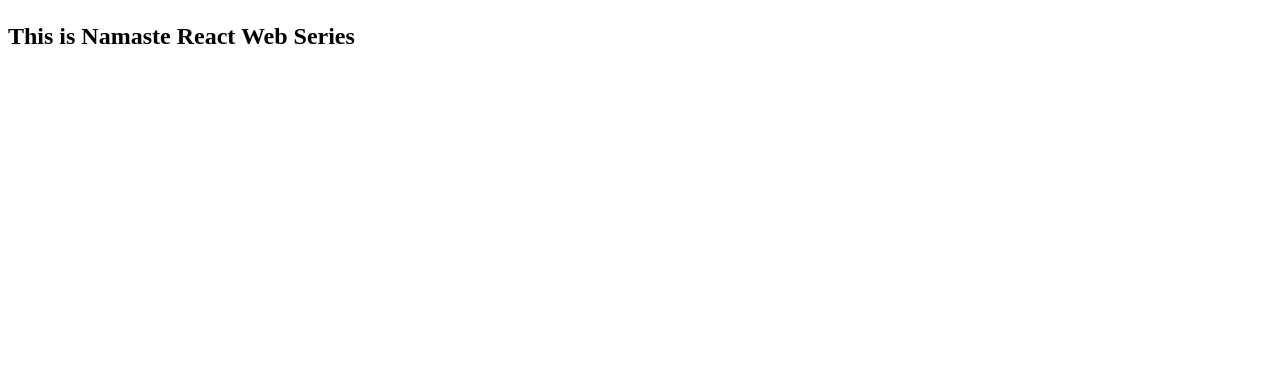
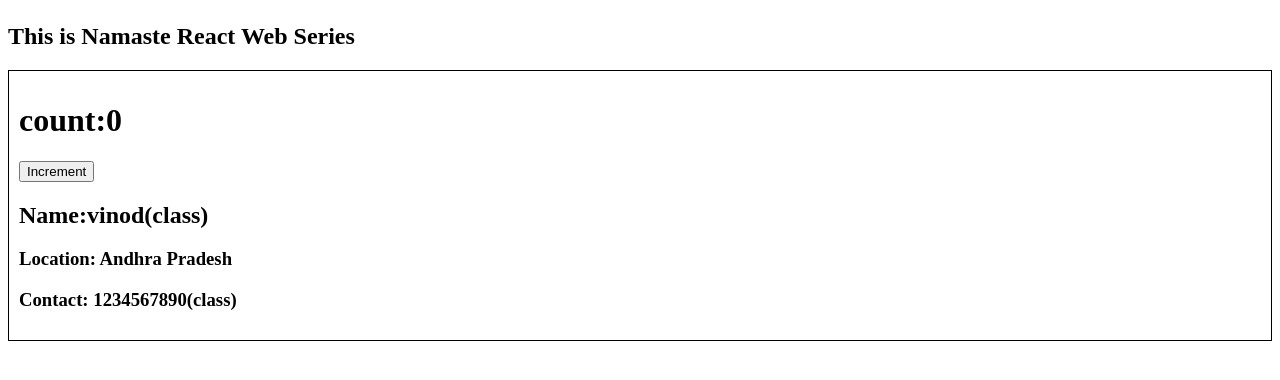
Before and after one commit to VinodNare45/namaste-react, a React (Vite) app: page /about in a window 1280 px wide. Shown: the part 164-544 px from the top of the page. Built offline with nearby package versions, Linux system fonts and the light colour scheme.

Commit message:
episode-9 first part

```diff
--- a/index.css
+++ b/index.css
@@ -80,3 +80,8 @@
     display:flex;
     padding: 5px;
 }
+
+.user-details{
+    border: 1px solid black;
+    padding:10px;
+}
--- a/src/components/About.js
+++ b/src/components/About.js
@@ -1,8 +1,15 @@
+import User from "./User";
+import UserClass from "./UserClass";
+
+
 const About = ()=>{
     return (
         <div>
             <h1>About Us</h1>
             <h2>This is Namaste React Web Series</h2>
+            {/* <User name= {"vinod(function)"} location = {"Andhra Pradesh(function)"} /> */}
+            <UserClass name= {"vinod(class)"} location = {"Andhra Pradesh"} />
+
         </div>
     )
 }
--- a/src/components/Body.js
+++ b/src/components/Body.js
@@ -2,11 +2,14 @@
 import { useEffect, useState } from "react";
 import Shimmer from "./Shimmer";
 import { Link } from "react-router-dom";
+import useOnlineStatus from "../utils/useOnlineStatus";
 
 const Body = () => {
   const [listOfRestaurants, setListOfRestaurants] = useState([]);
   const [filteredRestaurants, setFilteredRestaurants] = useState([]);
   const [searchInput, setSearchInput] = useState("");
+
+
 
   useEffect(() => {
     fetchData();
@@ -25,6 +28,10 @@
       json?.data?.cards[1]?.card?.card?.gridElements?.infoWithStyle?.restaurants
     );
   };
+
+  const onlineStatus = useOnlineStatus();
+
+  if(onlineStatus === false) return (<h1>Looks like you are offline!! Please check your network connection!</h1>);
 
   return listOfRestaurants.length === 0 ? (
     <Shimmer />
--- a/src/components/RestaurantMenu.js
+++ b/src/components/RestaurantMenu.js
@@ -1,25 +1,15 @@
-import { useEffect,useState } from "react";
+
 import Shimmer from "./Shimmer";
 import { useParams } from "react-router-dom";
 import { Menu_LINK } from "../utils/constants";
+import useRestaurantMenu from "../utils/useRestaurantMenu";
 
 const RestaurantMenu = () =>{
 
-    const [resItems, setResItems] = useState(null);
 
     const {resId} = useParams();
 
-    useEffect(()=>{
-        fetchMenu();
-    },[])
-
-    const fetchMenu = async ()=>{
-        const data = await fetch(Menu_LINK + resId);
-
-        const json = await data.json();
-        console.log(json);
-        setResItems(json.data);
-    }
+    const resItems = useRestaurantMenu(resId);
 
     if(resItems === null) return <Shimmer />
 
--- /dev/null
+++ b/src/components/User.js
@@ -0,0 +1,18 @@
+import { useState } from "react";
+
+const User = ({name,location}) =>{
+
+    const [count,setCount] = useState(1);
+    const [count2,setCount2] = useState(2);
+    return (
+        <div className="user-details">
+            <h1>count:{count}</h1>
+            <h1>count2:{count2}</h1>
+            <h2>Name:{name}</h2>
+            <h3>Location: {location}</h3>
+            <h3>Contact: 1234567890</h3>
+        </div>
+    )
+}
+
+export default User;
--- /dev/null
+++ b/src/components/UserClass.js
@@ -0,0 +1,34 @@
+import React from "react";
+
+class UserClass extends React.Component {
+    constructor(props){
+        super(props);
+        this.state = {
+            count: 0,
+
+        }
+    }
+
+    render() {
+        const {name, location} = this.props;
+        const {count} = this.state;
+        return (
+        <div className="user-details">
+            <h1>count:{count}</h1>
+            <button onClick={()=>{
+                this.setState({
+                    count:this.state.count +1,
+                })
+            }}>Increment</button>
+            <h2>Name:{name}</h2>
+            <h3>Location: {location}</h3>
+            <h3>Contact: 1234567890(class)</h3>
+        </div>
+    )
+
+
+    }
+
+}
+
+export default UserClass;
--- /dev/null
+++ b/src/utils/useOnlineStatus.js
@@ -0,0 +1,20 @@
+import { useEffect, useState } from "react";
+
+const useOnlineStatus = () =>{
+
+    const [onlineStatus, setOnlineStatus] = useState(true);
+
+    useEffect(()=>{
+
+        window.addEventListener("offline",()=>{
+            setOnlineStatus(true);
+        })
+        window.addEventListener("online",()=>{
+            setOnlineStatus(false);
+        })
+    },[])
+    return onlineStatus;
+
+}
+
+export default useOnlineStatus;
--- /dev/null
+++ b/src/utils/useRestaurantMenu.js
@@ -0,0 +1,21 @@
+import { useState,useEffect } from "react";
+import { Menu_LINK } from "./constants";
+
+const useRestaurantMenu = (resId) =>{
+    const [resItems, setResItems] = useState(null);
+
+    useEffect(()=>{
+        fetchMenu();
+    },[])
+
+    const fetchMenu = async ()=>{
+        const data = await fetch(Menu_LINK + resId);
+
+        const json = await data.json();
+        console.log(json);
+        setResItems(json.data);
+    }
+    return resItems;
+}
+
+export default useRestaurantMenu;
```
